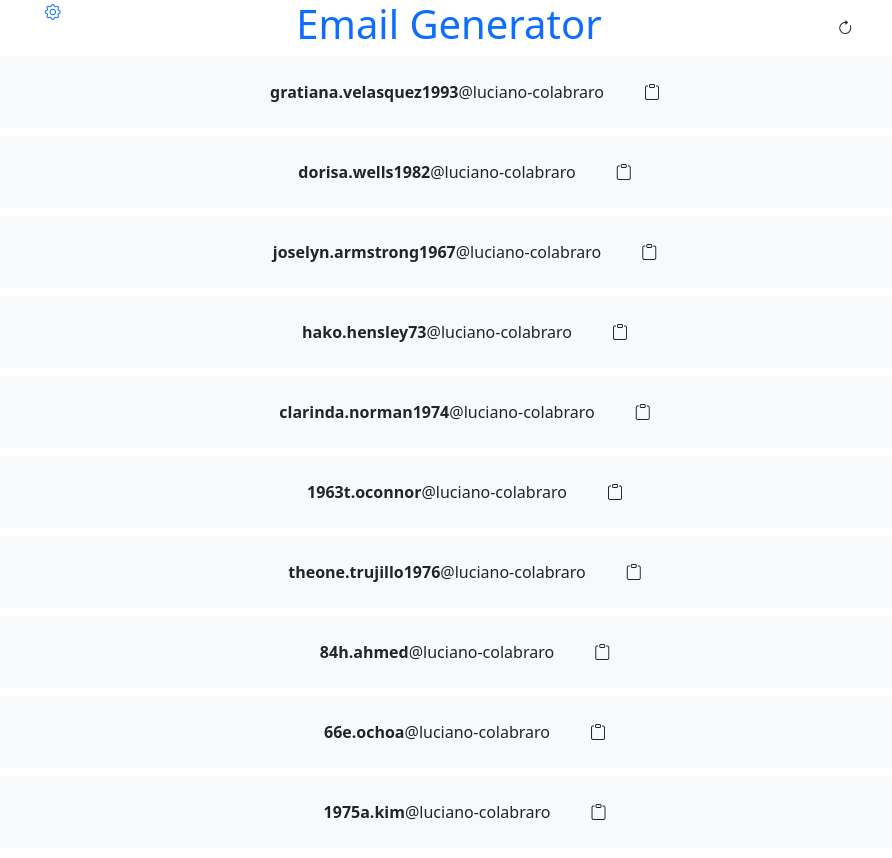
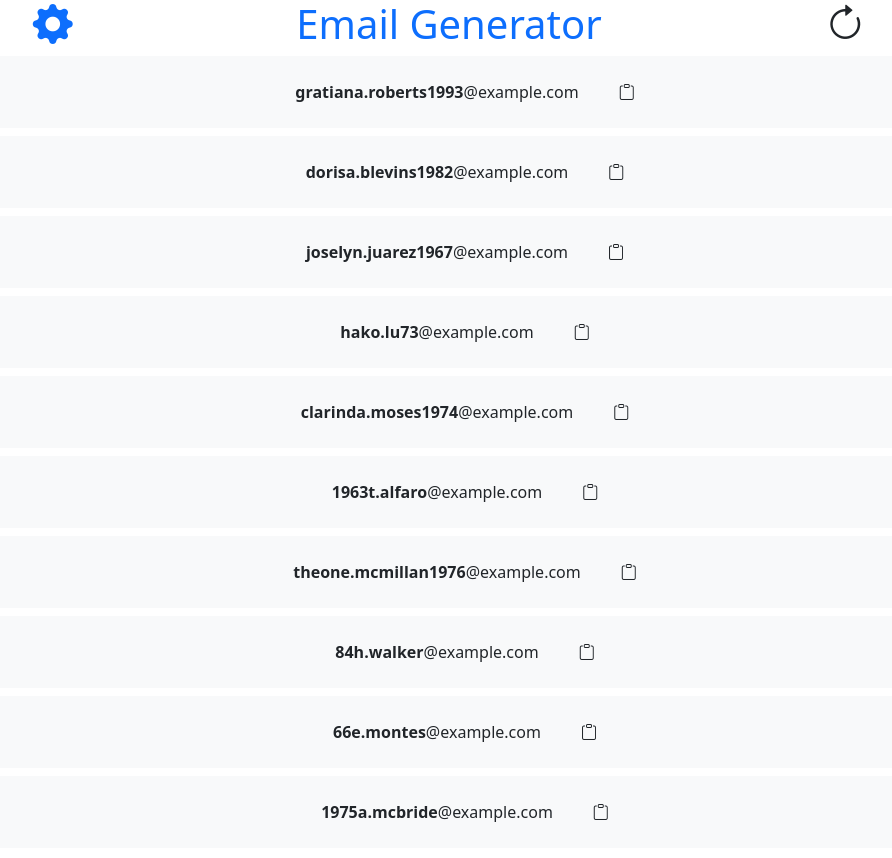
Before and after one commit to lucioxx89/Email_Generator, a React (Create React App) app: page / in a window 1280 px wide. Shown: the top 858 px of the page, without its empty margins (191-1083 px from the left). Built offline with nearby package versions, Linux system fonts and the light colour scheme.

Commit message:
domain render dynamically and are save to cookies, add npm copy to clipboard so worj=k on ios

```diff
--- a/package.json
+++ b/package.json
@@ -10,9 +10,11 @@
     "bootstrap": "^5.1.3",
     "bootstrap-icons": "^1.8.1",
     "react": "^17.0.2",
+    "react-copy-to-clipboard": "^5.0.4",
     "react-dom": "^17.0.2",
     "react-router-dom": "^5.3.0",
     "react-scripts": "5.0.0",
+    "universal-cookie": "^4.0.4",
     "web-vitals": "^2.1.4"
   },
   "scripts": {
--- a/src/App.js
+++ b/src/App.js
@@ -1,43 +1,42 @@
 import SuggestedEmailsList from "./components/SuggestedEmailsList";
 import Settings from "./pages/Settings";
-import { Route, Link } from "react-router-dom";
+import { Route } from "react-router-dom";
+import MainHeader from "./lib/MainHeader";
+import { useState } from "react";
+import Cookies from "universal-cookie";
 
 import "./App.css";
 
 function App() {
-  const refreshPage = () => {
-    window.location.reload(false);
+  // const refreshPage = () => {
+  //   window.location.reload(false);
+  // };
+  const cookies = new Cookies();
+  const cookieValue = cookies.get("domain");
+
+  const [domain, setDomain] = useState(cookieValue || "example.com");
+  const [randomRenderKey, setRandomRenderKey] = useState(Math.random());
+
+  const refreshSuggestedEmailList = () => {
+    setRandomRenderKey(Math.random());
   };
 
   return (
     <div className="App">
-      <header
-        style={{
-          display: "flex",
-          justifyContent: "space-evenly",
-        }}
-      >
-        <Link to="/settings">
-          <i class="bi bi-gear"></i>
-        </Link>
-        <h1>
-          {" "}
-          <Link style={{ textDecoration: "none" }} to="/">
-            Email Generator
-          </Link>
-        </h1>
-        <button onClick={refreshPage}>
-          <i class="bi bi-arrow-clockwise"></i>
-        </button>
-      </header>
       <main>
         <div>
+          <MainHeader
+            refreshSuggestedEmailList={refreshSuggestedEmailList}
+          ></MainHeader>
           <Route exact path="/">
-            <SuggestedEmailsList></SuggestedEmailsList>
+            <SuggestedEmailsList
+              key={randomRenderKey}
+              domain={domain}
+            ></SuggestedEmailsList>
           </Route>
 
           <Route path="/settings">
-            <Settings />
+            <Settings currentDomain={domain} setDomain={setDomain} />
           </Route>
         </div>
       </main>
--- a/src/components/SuggestedEmail.js
+++ b/src/components/SuggestedEmail.js
@@ -1,4 +1,5 @@
 import { useState } from "react";
+import { CopyToClipboard } from "react-copy-to-clipboard";
 
 function SuggestedEmail(props) {
   const alias = props.alias;
@@ -7,21 +8,25 @@ function SuggestedEmail(props) {
   const [copyIcon, setCopyIcon] = useState("clipboard");
   const [colorBackground, setColorBackground] = useState("bg-light");
 
-  const clickHandler = () => {
-    navigator.clipboard.writeText(alias + "@" + domain);
+  const styleAsCopied = () => {
     setCopyIcon("check-lg");
     setColorBackground("bg-green-200");
-    console.log("Clicked");
   };
 
   return (
+    <>
+      <CopyToClipboard
+        text={`${alias}@${domain}`}
+        onCopy={() => styleAsCopied()}
+      >
         <div
-      onClick={clickHandler}
           className={`p-6 mb-2 ${colorBackground} text-dark cursor-pointer `}
         >
           <span className="font-bold">{alias}</span>@{domain}
           <i className={`bi bi-${copyIcon} pl-10`}></i>
         </div>
+      </CopyToClipboard>
+    </>
   );
 }
 
--- a/src/components/SuggestedEmailsList.js
+++ b/src/components/SuggestedEmailsList.js
@@ -1,10 +1,9 @@
 import SuggestedEmail from "./SuggestedEmail";
 import FirstNamesList from "../assets/FirstNamesList.json";
 import LastNamesList from "../assets/LastNamesList.json";
-// import Settings from "../pages/Settings";
+import { useState } from "react";
 
 function SuggestedEmailsList(props) {
-  const domain = "luciano-colabraro";
   const yearToday = new Date().getFullYear();
   const maximumYear = yearToday - 18;
   const minimunYear = yearToday - 60;
@@ -22,7 +21,7 @@ function SuggestedEmailsList(props) {
     }
   };
 
-  const randomLasttName = () => {
+  const randomLastName = () => {
     const lastNamesmaximumIndex = LastNamesList.length - 1;
     const lastNamesminimumIndex = 0;
     const index = (
@@ -48,14 +47,14 @@ function SuggestedEmailsList(props) {
     for (var i = 0; i < emailLength; i++) {
       if (Math.random() < 0.5) {
         randomAliases.push(
-          randomFirstName() + "." + randomLasttName() + randomYear()
+          randomFirstName() + "." + randomLastName() + randomYear()
         );
       } else {
         randomAliases.push(
           randomYear() +
             randomFirstName().toString().slice(-1) +
             "." +
-            randomLasttName()
+            randomLastName()
         );
       }
     }
@@ -67,7 +66,7 @@ function SuggestedEmailsList(props) {
     <div>
       <ul className="list-group-flush">
         {generateRandomAliases(10).map((alias, index) => (
-          <SuggestedEmail alias={alias} domain={domain} key={index} />
+          <SuggestedEmail alias={alias} domain={props.domain} key={index} />
         ))}
       </ul>
     </div>
--- a/src/lib/MainHeader.js
+++ b/src/lib/MainHeader.js
@@ -1,21 +1,26 @@
-// import { Link } from "react-router-dom";
+import { Link } from "react-router-dom";
 
-// const MainHeader = () => {
-//   const refreshPage = () => {
-//     window.location.reload(false);
-//   };
+const MainHeader = (props) => {
+  return (
+    <header>
+      <h1
+        style={{
+          display: "flex",
+          justifyContent: "space-evenly",
+        }}
+      >
+        <Link to="/settings">
+          <i className="bi-gear-fill bi--8xl"></i>
+        </Link>{" "}
+        <Link style={{ textDecoration: "none" }} to="/">
+          Email Generator
+        </Link>
+        <button onClick={props.refreshSuggestedEmailList}>
+          <i className="bi bi-arrow-clockwise"></i>
+        </button>
+      </h1>
+    </header>
+  );
+};
 
-//   <header>
-//     <h1>
-//       <Link to="/settings">
-//         <i class="bi bi-gear"></i>
-//       </Link>
-//       Email Generator
-//       <button onClick={refreshPage}>
-//         <i class="bi bi-arrow-clockwise"></i>
-//       </button>
-//     </h1>
-//   </header>;
-// };
-
-// export default MainHeader;
+export default MainHeader;
--- a/src/pages/Settings.jsx
+++ b/src/pages/Settings.jsx
@@ -1,24 +1,26 @@
 import { useState } from "react";
+import Cookies from "universal-cookie";
 
-const Settings = () => {
-  const [enteredDomain, setEnteredDomain] = useState(" ");
+const Settings = (props) => {
+  const cookies = new Cookies();
+  const [enteredDomain, setEnteredDomain] = useState("");
 
   const domainChangeHandler = (event) => {
     setEnteredDomain(event.target.value);
-    console.log("input", event.target.value);
   };
 
   const formSubmitHandler = (event) => {
     event.preventDefault();
 
-    const chosenDomain = { domain: enteredDomain };
-    console.log("my written Domain", chosenDomain);
     setEnteredDomain(""); //2 ways binding
+    props.setDomain(enteredDomain);
+    cookies.set("domain", enteredDomain, { path: "/", maxAge: 500000000 });
   };
 
   return (
     <>
       <h1>Settings</h1>
+      <p>Current domain: {props.currentDomain}</p>
       <form onSubmit={formSubmitHandler}>
         {/* <label>Chose your domain:</label> */}
         <input
@@ -43,7 +45,7 @@ const Settings = () => {
             borderRadius: "5px",
           }}
         >
-          Add
+          Save
         </button>
       </form>
     </>
```
Also changed, not shown: src/lib/RefreshPage.js (deleted, +0 -7 lines), 1 other file (tests, documents, lock files or other folders). Lines whose indentation alone changed are shown as unchanged.
